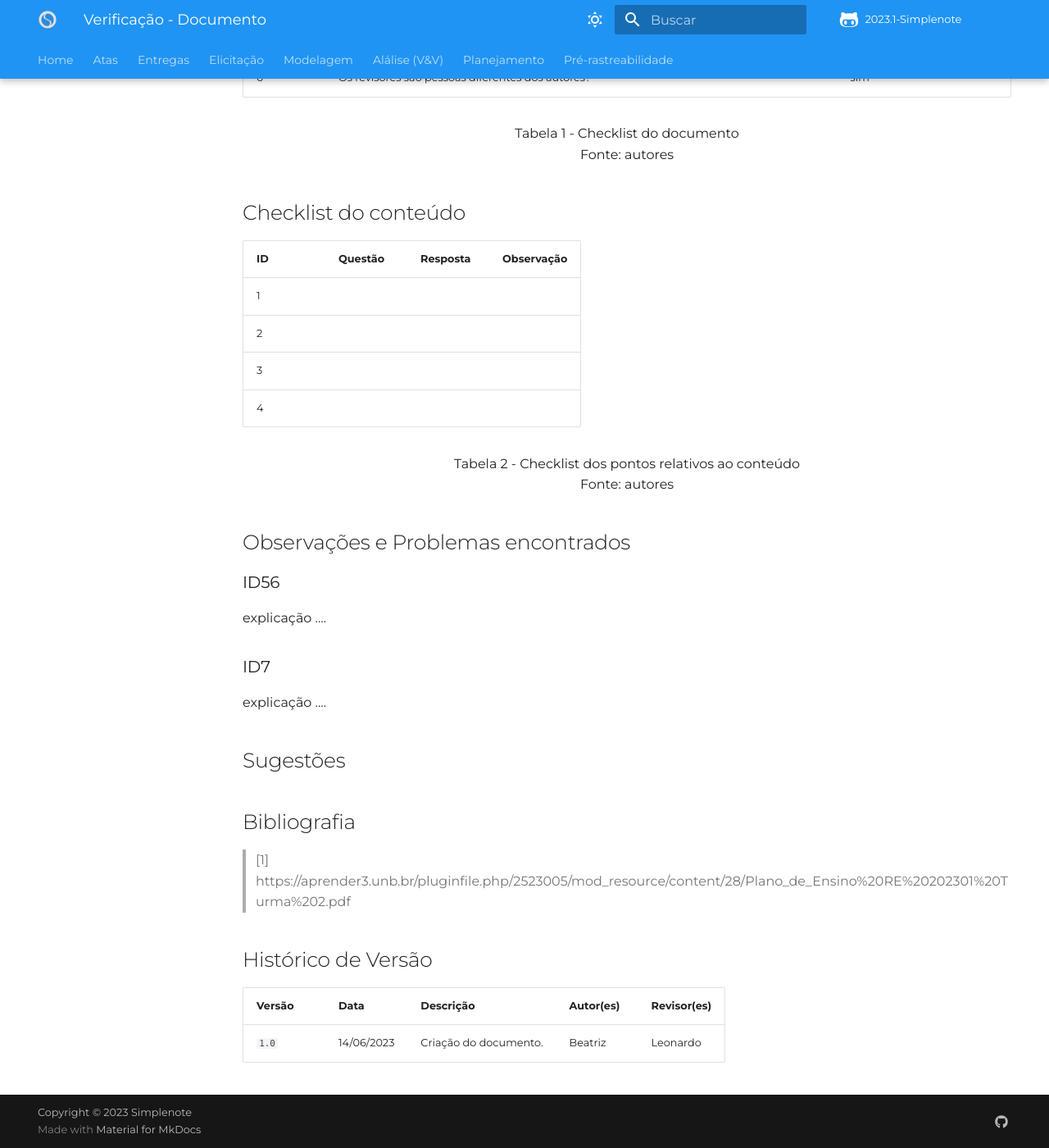
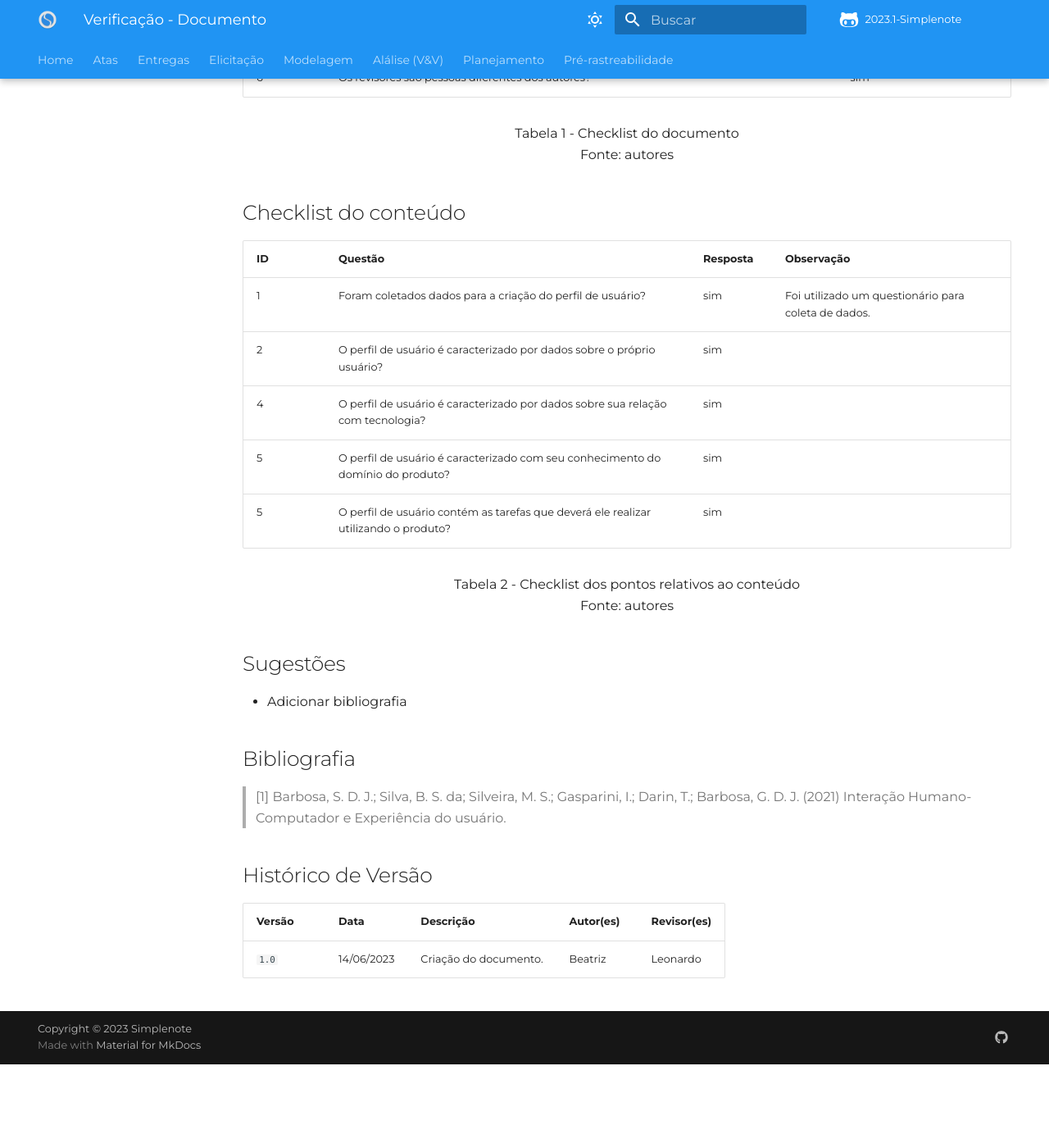
Before and after one commit to Requisitos-de-Software/2023.1-Simplenote, an MkDocs documentation site: the page built from docs/analise-grupo6/elicitacao/PerfilDeUsuario.md, in a window 1280 px wide and 1400 px high, scrolled down 1011 px. Shown: the whole window at 82% size. Built offline with MkDocs 1.6.1 and Material for MkDocs 9.7.7, drawn with Linux system fonts in a browser that asks for light colours; some web fonts are replaced; comment, search, counter and statistics services are not loaded; after the commit the page ends 2309 px from its top, so only the background shows below that.

Commit message:
Update PerfilDeUsuario.md

```diff
--- a/docs/analise-grupo6/elicitacao/PerfilDeUsuario.md
+++ b/docs/analise-grupo6/elicitacao/PerfilDeUsuario.md
@@ -31,30 +31,22 @@ Também temos o campo "Observação", um campo no qual pode ser feito algum come
 
 | ID  | Questão | Resposta | Observação |
 | --- | ------- | -------- | ---------- |
-|  1  |         |          |            |
-|  2  |         |          |            |
-|  3  |         |          |            |
-|  4  |         |          |            |
-
+|  1  | Foram coletados dados para a criação do perfil de usuário?                          |  sim        | Foi utilizado um questionário para coleta de dados. |
+|  2  | O perfil de usuário é caracterizado por dados sobre o próprio usuário?              |  sim        |            |
+|  4  | O perfil de usuário é caracterizado por dados sobre sua relação com tecnologia?     |  sim        |            |
+|  5  | O perfil de usuário é caracterizado com seu conhecimento do domínio do produto?     |  sim        |            |
+|  5  | O perfil de usuário contém as tarefas que deverá ele realizar utilizando o produto? |  sim        |            |
 
 
 <p align="center"> Tabela 2 - Checklist dos pontos relativos ao conteúdo <br> Fonte: autores </p>
 
-## Observações e Problemas encontrados
+## Sugestões
 
-### ID56
-
-explicação ....
-
-### ID7
-
-explicação ....
-
-## Sugestões
+- Adicionar bibliografia
 
 ## Bibliografia
 
-> [1] https://aprender3.unb.br/pluginfile.php/2523005/mod_resource/content/28/Plano_de_Ensino%20RE%20202301%20Turma%202.pdf
+> [1] Barbosa, S. D. J.; Silva, B. S. da; Silveira, M. S.; Gasparini, I.; Darin, T.; Barbosa, G. D. J. (2021) Interação Humano-Computador e Experiência do usuário.
 
 ## Histórico de Versão
 
```
